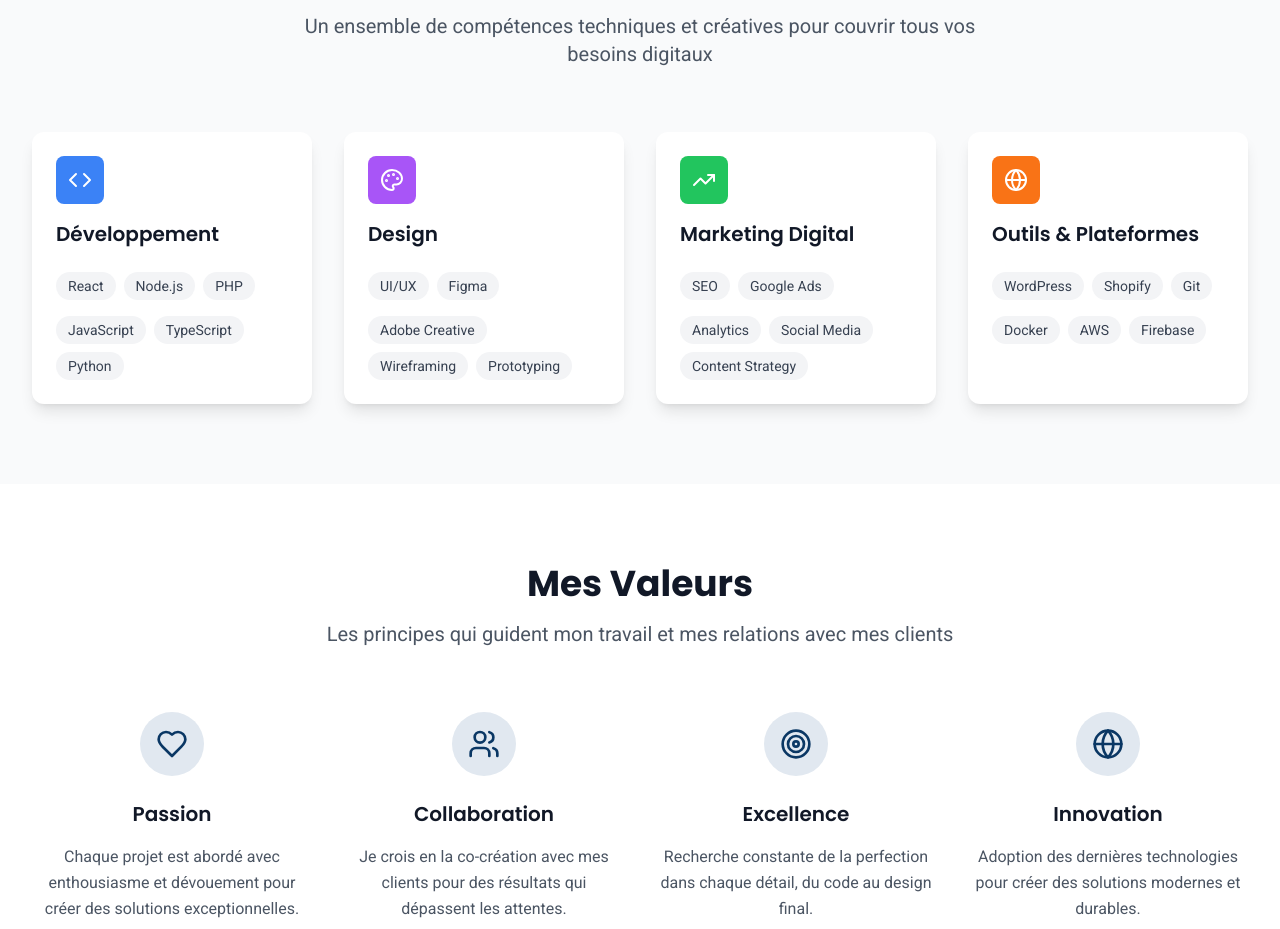
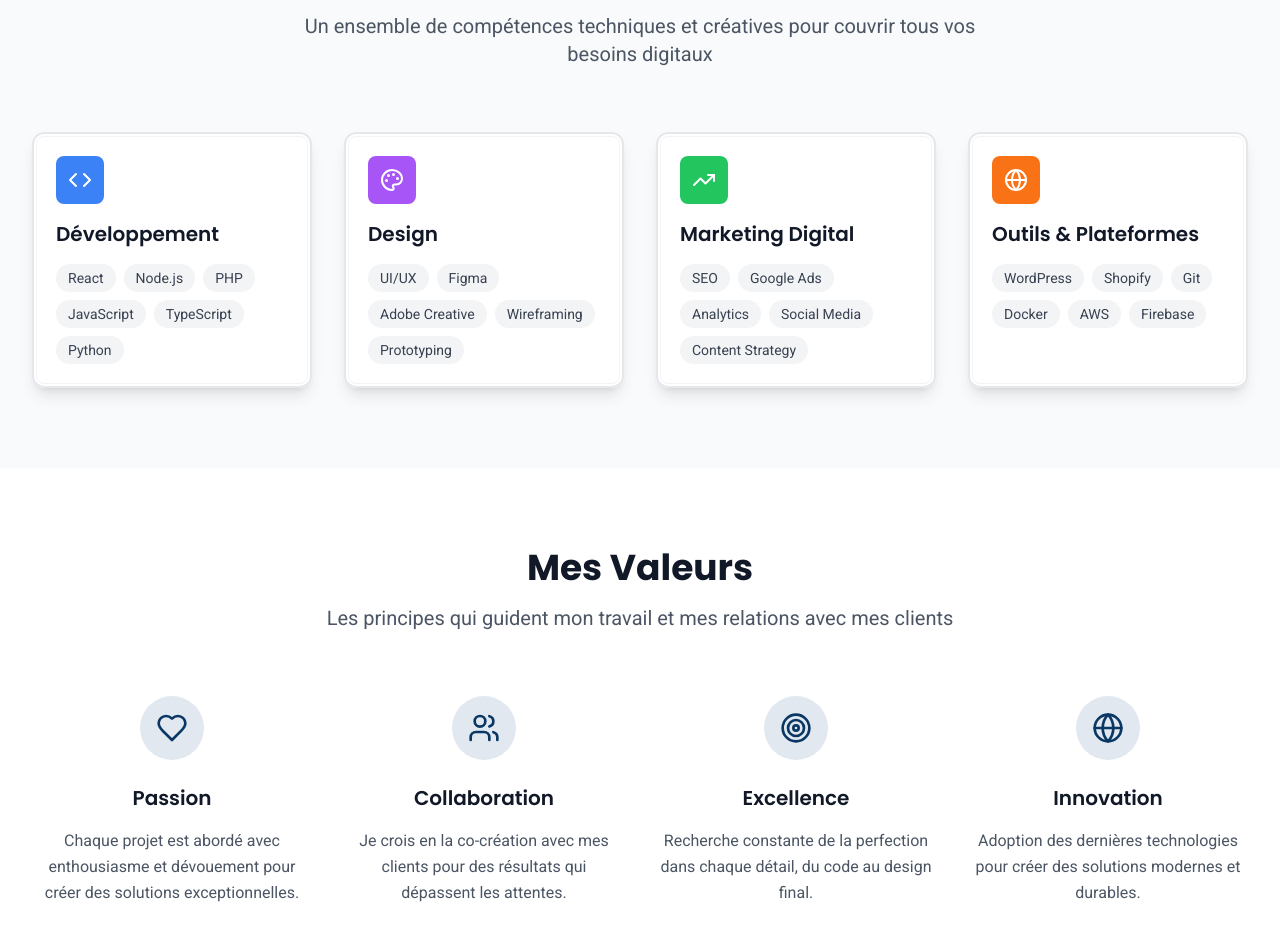
Before and after one commit to tcbrenato/tcb, a React (Vite) app: page /about in a window 1280 px wide. Shown: the part 1740-2669 px from the top of the page. Built offline with nearby package versions, Linux system fonts and the light colour scheme.

Commit message:
Updated About.tsx

```diff
--- a/src/pages/About.tsx
+++ b/src/pages/About.tsx
@@ -265,25 +265,41 @@ const About = () => {
       }`}
     >
       {skills.map((skill, index) => (
-              <div key={index} className="bg-white p-6 rounded-xl shadow-lg hover:shadow-xl transition-all duration-300 hover:-translate-y-2">
+        <div
+          key={index}
+          className="relative group bg-white rounded-xl shadow-lg hover:shadow-2xl transition-all duration-300 hover:-translate-y-2"
+        >
+          {/* Bordure externe */}
+          <div className="absolute inset-0 rounded-xl border-2 border-gray-200 group-hover:border-primary-400 transition-colors duration-300"></div>
+
+          {/* Bordure interne */}
+          <div className="absolute inset-1 rounded-lg border border-gray-100 group-hover:border-primary-300 transition-colors duration-300"></div>
+
+          {/* Contenu */}
+          <div className="relative p-6">
             <div className={`w-12 h-12 ${skill.color} rounded-lg flex items-center justify-center mb-4`}>
               <skill.icon className="h-6 w-6 text-white" />
             </div>
             <h3 className="text-xl font-semibold font-heading text-gray-900 mb-4">
               {skill.category}
             </h3>
-                <div className="space-y-2">
+            <div className="flex flex-wrap gap-2">
               {skill.items.map((item, itemIndex) => (
-                    <span key={itemIndex} className="inline-block bg-gray-100 text-gray-700 px-3 py-1 rounded-full text-sm mr-2 mb-2">
+                <span
+                  key={itemIndex}
+                  className="bg-gray-100 text-gray-700 px-3 py-1 rounded-full text-sm"
+                >
                   {item}
                 </span>
               ))}
+            </div>
           </div>
         </div>
       ))}
     </div>
   </div>
 </section>
+
 
       {/* Values Section */}
       <section className="py-20 bg-white">
```
Lines whose indentation alone changed are shown as unchanged.
